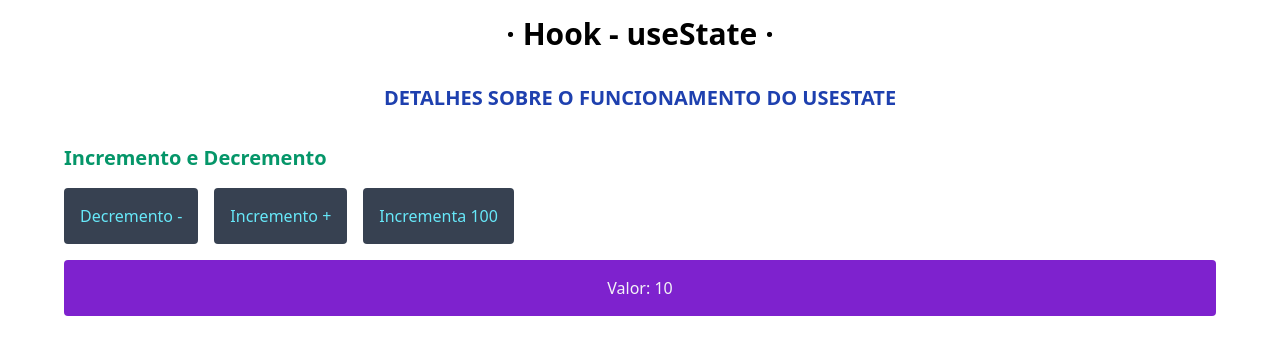
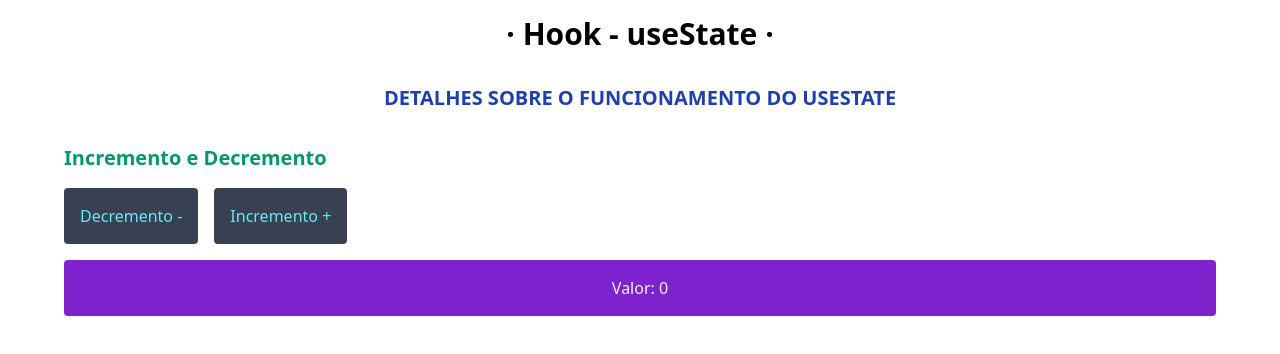
Before and after one commit to timabuntu/ReactJsNinja, a React (Vite) app: page /usestate in a window 1280 px wide. Shown: the top 354 px of the page. Built offline with nearby package versions, Linux system fonts and the light colour scheme.

Commit message:
feat: correct way to define a state

```diff
--- a/src/components/useState/Lesson01.jsx
+++ b/src/components/useState/Lesson01.jsx
@@ -1,15 +1,15 @@
 import { useState } from 'react';
 
 export function Lesson01() {
-  const [valor, setValor] = useState(10);
+  const [valor, setValor] = useState(() => {
+    return 0;
+  });
 
   const decremento = () => {
     setValor((oldState) => oldState - 1);
-    setValor((oldState) => oldState - 2);
   };
 
   const incremento = () => {
-    setValor((oldState) => oldState + 1);
     setValor((oldState) => oldState + 1);
   };
 
@@ -36,14 +36,6 @@ export function Lesson01() {
           >
             Incremento +
           </button>
-          <button
-            className='p-4 bg-gray-700 rounded text-cyan-300'
-            onClick={() => {
-              setValor((oldState) => oldState + 100);
-            }}
-          >
-            Incrementa 100
-          </button>
         </div>
         <p className='block p-4 mt-4 text-center text-gray-100 bg-purple-700 rounded'>
           Valor: {valor}
```
